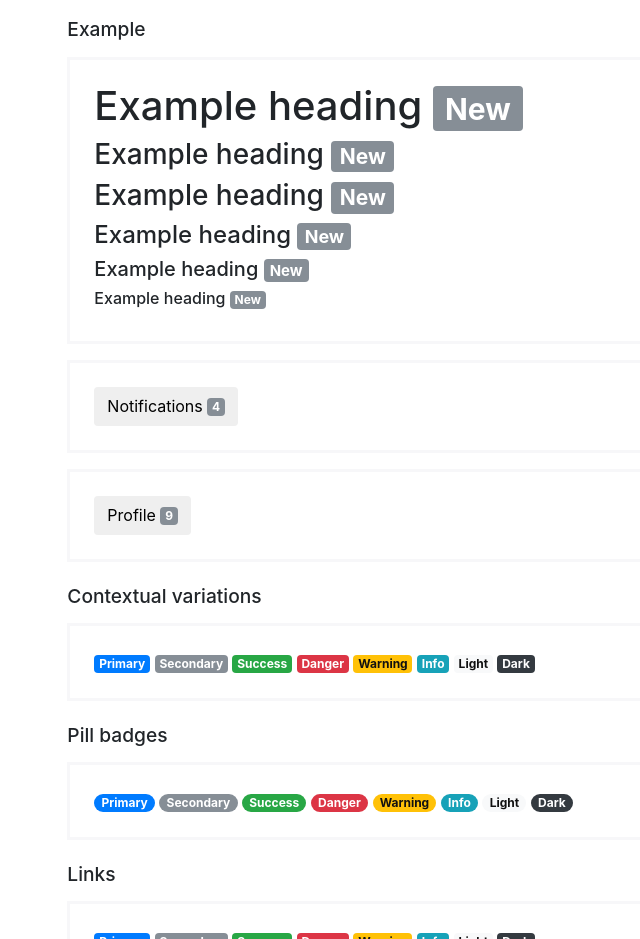
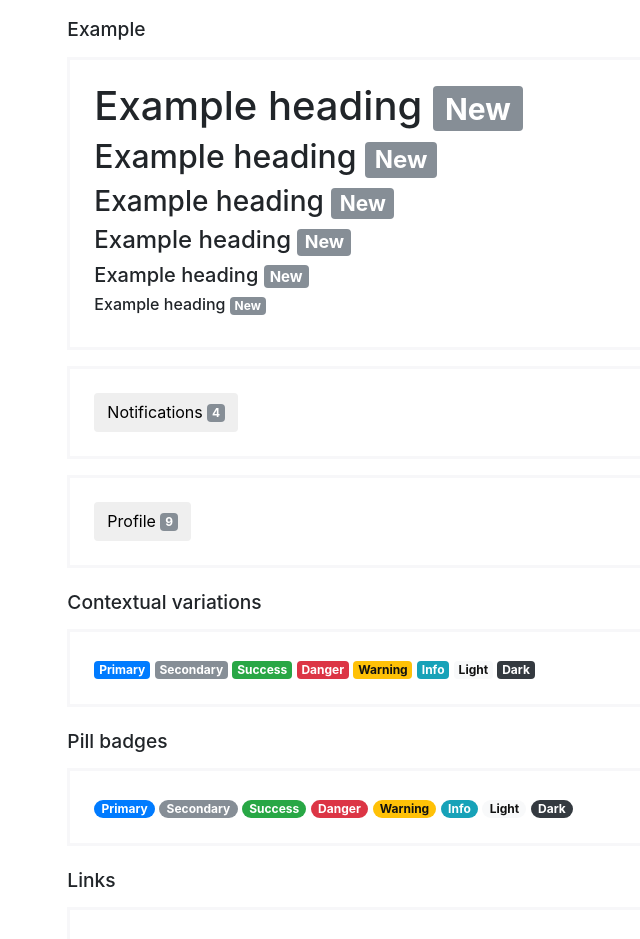
Before and after one commit to didoo/impossible-css, a website: page html/index.html in a window 1280 px wide. Shown: the part 2060-2999 px from the top of the page, without its empty margins (194-834 px from the left). Drawn offline with nearby package versions, Linux system fonts and the light colour scheme; files that its build step writes are made by us from their sources.

Commit message:
fixed wrong replaced class name

```diff
--- a/html/index.html
+++ b/html/index.html
@@ -202,7 +202,7 @@
                     <h3 id="example">Example</h3>
                     <div class="bd-example">
                         <div class="h1">Example heading <Badge color="secondary">New</Badge></div>
-                        <div class="h3">Example heading <Badge color="secondary">New</Badge></div>
+                        <div class="h2">Example heading <Badge color="secondary">New</Badge></div>
                         <div class="h3">Example heading <Badge color="secondary">New</Badge></div>
                         <div class="h4">Example heading <Badge color="secondary">New</Badge></div>
                         <div class="h5">Example heading <Badge color="secondary">New</Badge></div>
```
